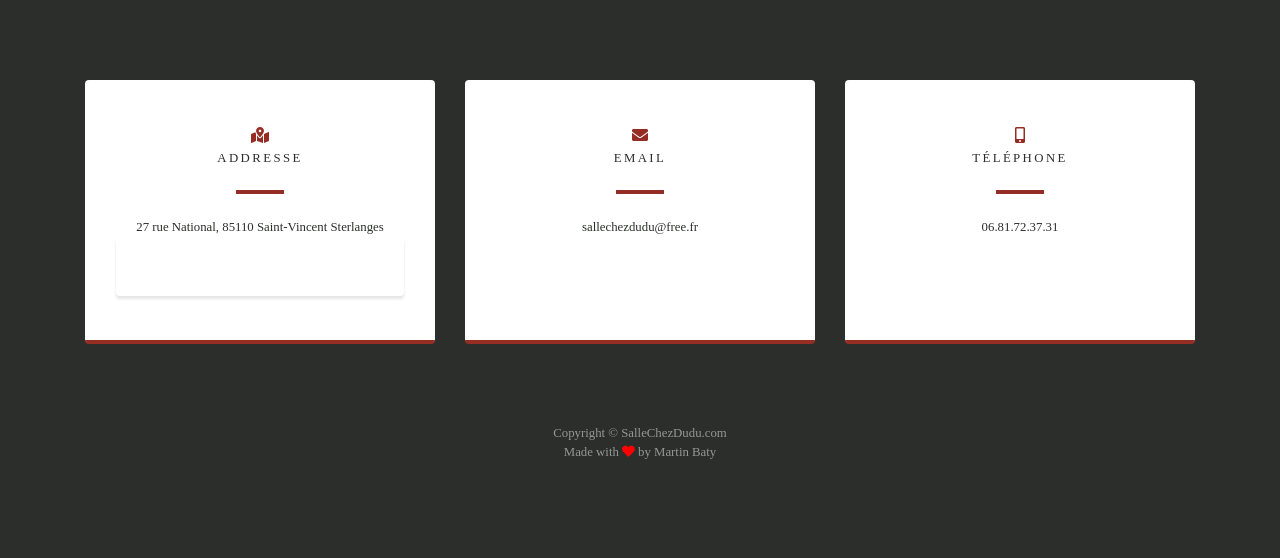
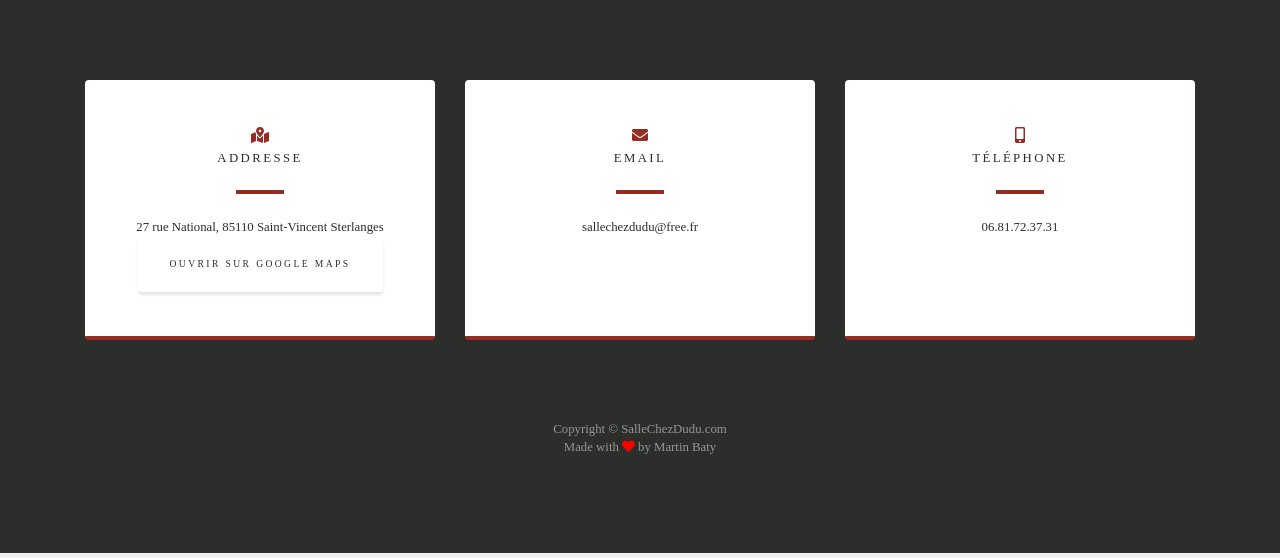
Before and after one commit to seevoid/SalleSaintVincent, a Django app: template landing/templates/index.html in a window 1280 px wide. Shown: the part 4517-5075 px from the top of the page. Run offline with Django 3.2, Linux system fonts and the light colour scheme; the template is opened without the code that fills it, so the values that code supplies are empty; some libraries are stand-ins or nearby versions.

Commit message:
make it better

```diff
--- a/static/css/grayscale.css
+++ b/static/css/grayscale.css
@@ -177,6 +177,8 @@ body {
 
 .btn-secondary {
   background-color: white;
+  color: #2B2E2B;
+  font-size: 60%;
 }
 
 .btn-secondary:hover {
```
